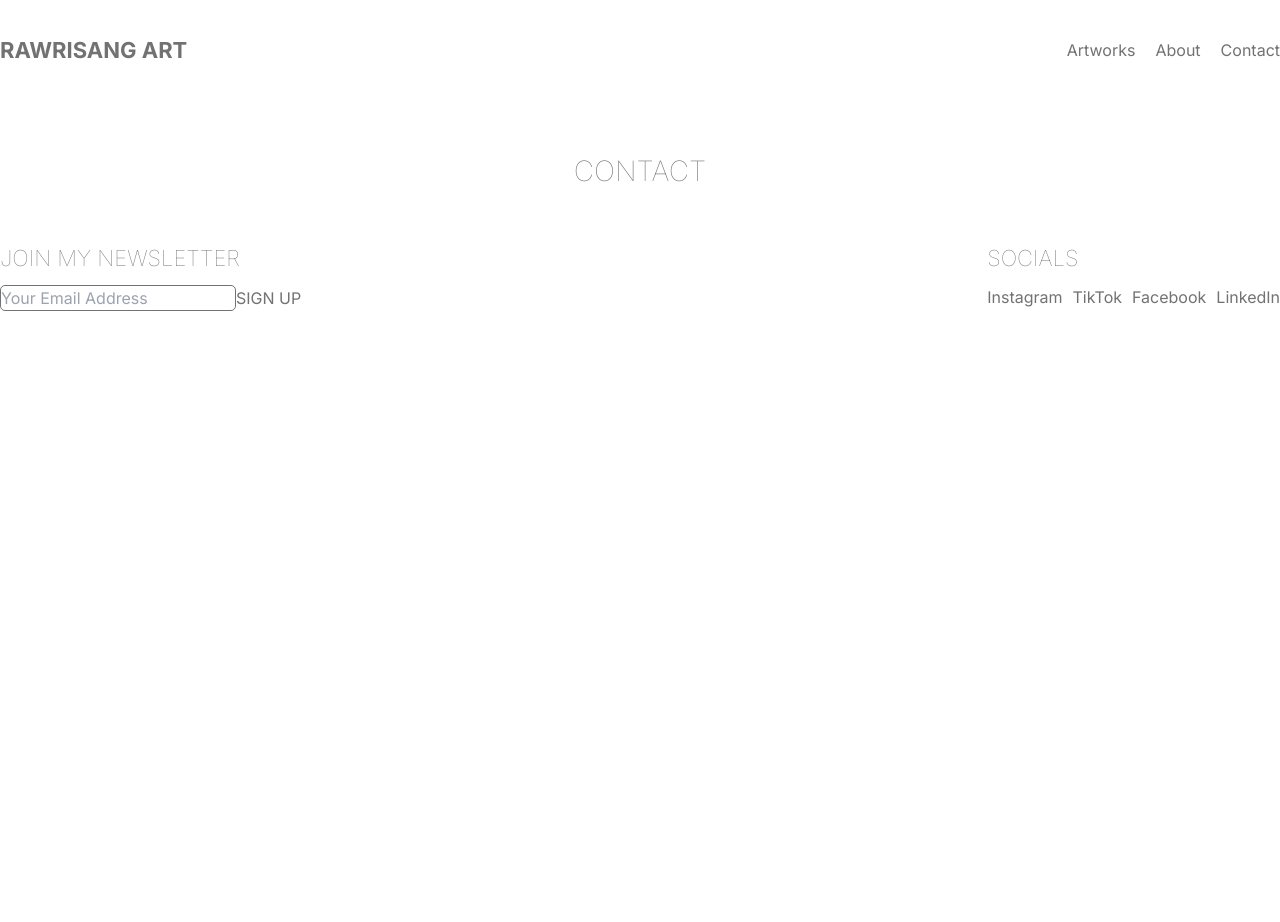
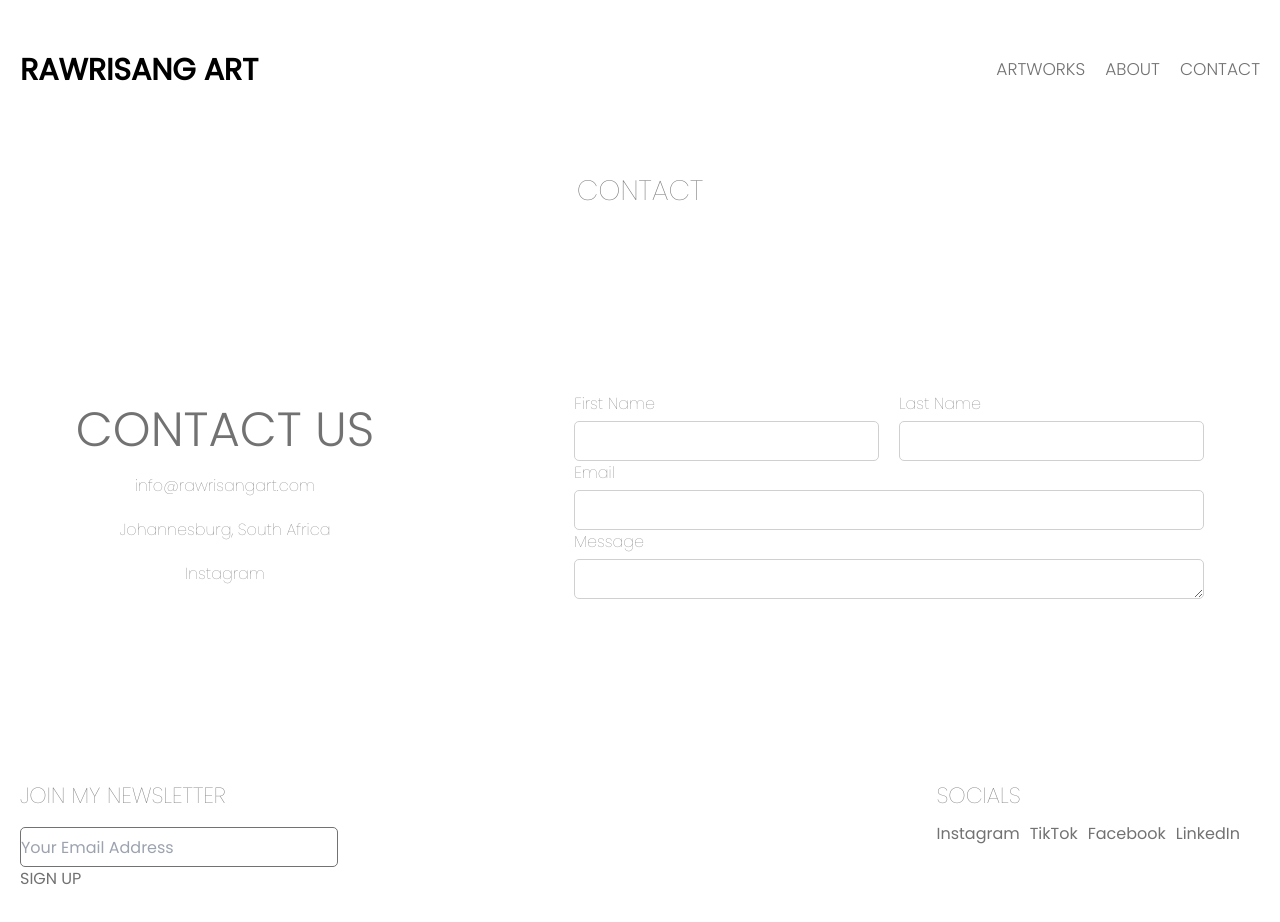
Before and after one commit to NeoBaholo/rawart, a Next.js app: page /contact in a window 1280 px wide. Shown: the top 922 px of the page. Before the commit the page ends 800 px from the top, so only its background shows below. Built offline with nearby package versions, Linux system fonts and the light colour scheme.

Commit message:
Add layout

```diff
--- a/app/contact/page.module.css
+++ b/app/contact/page.module.css
@@ -4,4 +4,33 @@
     margin: 50px 0;
     font-weight: lighter;
     font-size: 28px;
+    margin-bottom: 180px;
 }
+
+.container{
+    margin: 20px;
+}
+
+.content{
+    display: flex;
+    align-items: center;
+    justify-content: center;
+    flex-direction: row;
+    gap: 200px;
+}
+
+.names{
+    display: grid;
+    grid-template-columns: 1fr 1fr;
+    gap: 20px;
+}
+
+.info{
+    display: flex;
+    flex-direction: column;
+    align-items: center;
+    row-gap: 20px;
+    font-weight: 100;
+
+
+}
--- a/app/contact/page.tsx
+++ b/app/contact/page.tsx
@@ -3,9 +3,36 @@ import styles from './page.module.css'
 
 const contact = () => {
   return (
-    <div>
+    <div className={styles.container}>
       <div className={styles.heading}>
         <h1>CONTACT</h1>
+      </div>
+      <div className={styles.content}>
+        <div className={styles.info}>
+          <h1 className='text-5xl font-light'>CONTACT US</h1>
+          <p>info@rawrisangart.com</p>
+          <p>Johannesburg, South Africa</p>
+          <div>Instagram</div>
+        </div>
+        <div>
+          <form action="">
+            <div className={styles.names}>
+              <label htmlFor="name">First Name
+                <input type="text" name='First Name' id='name' required />
+              </label>
+              <label htmlFor="last name">Last Name
+                <input type="text" name='Last Name' id='last name' required />
+              </label>
+            </div>
+            <label htmlFor="">Email
+            <input type="email"  />
+            </label>
+            <label htmlFor="">Message
+              <textarea name="message" id="message"></textarea>
+            </label>
+          </form>
+        </div>
+
       </div>
     </div>
   )
--- a/app/globals.css
+++ b/app/globals.css
@@ -20,3 +20,19 @@
     display: flex;
     align-items: center;
 }
+
+label, input, textarea{
+    display: block;
+}
+
+input, textarea{
+    border: 0.1px solid #d0d0d0;;
+    width: 100%;
+    border-radius: 5px;
+    height: 40px;
+    margin-top: 5px;
+}
+
+label{
+    font-weight: lighter;
+}
--- a/app/layout.tsx
+++ b/app/layout.tsx
@@ -1,12 +1,14 @@
 
 import './globals.css'
 import type { Metadata } from 'next'
-import { Inter } from 'next/font/google'
+import { Poppins } from 'next/font/google'
 import Footer from '@/components/footer/Footer'
 import Navbar from '@/components/navbar/Navbar'
 
 
-const inter = Inter({ subsets: ['latin'] })
+const poppins = Poppins({
+  weight: ['100', '300', '400'],
+  subsets: ['latin'] })
 
 export const metadata: Metadata = {
   title: 'Rawrisang Art',
@@ -20,7 +22,7 @@ export default function RootLayout({
 }) {
   return (
     <html lang="en">
-      <body className={inter.className}>
+      <body className={poppins.className}>
         <Navbar/>
         {children}
         </body>
--- a/components/footer/footer.module.css
+++ b/components/footer/footer.module.css
@@ -2,6 +2,7 @@
     height: 200px;
     display: flex;
     justify-content: space-between;
+    margin: 180px 40px 20px 20px;
 }
 
 .heading{
--- a/components/navbar/Navbar.jsx
+++ b/components/navbar/Navbar.jsx
@@ -7,17 +7,17 @@ import styles from './navbar.module.css'
 const links =[
     {
         id:1,
-        title:"Artworks",
+        title:"ARTWORKS",
         url:"/artworks",
     },
     {
         id:2,
-        title:"About",
+        title:"ABOUT",
         url:"/about",
     },
     {
         id:3,
-        title:"Contact",
+        title:"CONTACT",
         url:"/contact",
     },
 ];
--- a/components/navbar/navbar.module.css
+++ b/components/navbar/navbar.module.css
@@ -3,11 +3,13 @@
     display: flex;
     justify-content: space-between;
     align-items: center;
+    margin: 20px;
 }
 
 .logo{
     font-weight: bold;
-    font-size: 22px;
+    font-size: 30px;
+    color: black;
 
 }
 
@@ -16,3 +18,8 @@
     align-items: center;
     gap: 20px;
 }
+
+.link{
+    font-size: 17px;
+    font-weight: 300;
+}
```
